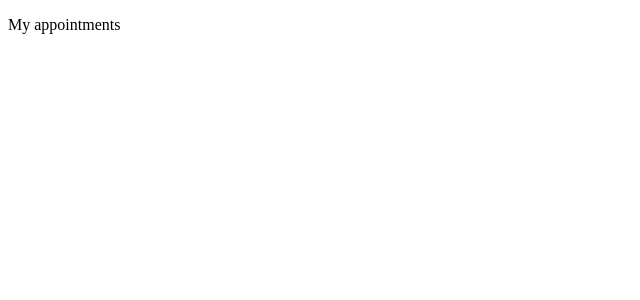
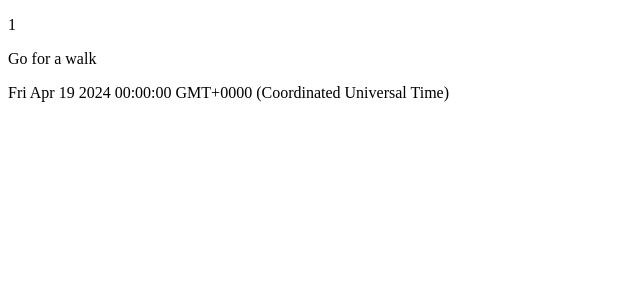
Before and after one commit to sidchopp/angular-appointment, an Angular app: page / in a window 1280 px wide. Shown: the top 300 px of the page, without its empty margins (0-640 px from the left). Built offline with nearby package versions, Linux system fonts and the light colour scheme.

Commit message:
created 1st interface Appointment and 1 way data binding

```diff
--- a/src/app/appointment-list/appointment-list.component.html
+++ b/src/app/appointment-list/appointment-list.component.html
@@ -1 +1,3 @@
-<p>My appointments</p>
+<p>{{ appointment.id }}</p>
+<p>{{ appointment.title }}</p>
+<p>{{ appointment.date }}</p>
--- a/src/app/appointment-list/appointment-list.component.ts
+++ b/src/app/appointment-list/appointment-list.component.ts
@@ -1,10 +1,15 @@
 import { Component } from '@angular/core';
+import { Appointment } from '../models/appointment';
 
 @Component({
   selector: 'app-appointment-list',
   templateUrl: './appointment-list.component.html',
-  styleUrls: ['./appointment-list.component.css']
+  styleUrls: ['./appointment-list.component.css'],
 })
 export class AppointmentListComponent {
-
+  appointment: Appointment = {
+    id: 1,
+    title: 'Go for a walk',
+    date: new Date('2024-04-19'),
+  };
 }
--- /dev/null
+++ b/src/app/models/appointment.ts
@@ -0,0 +1,5 @@
+export interface Appointment {
+  id: number;
+  title: string;
+  date: Date;
+}
```
